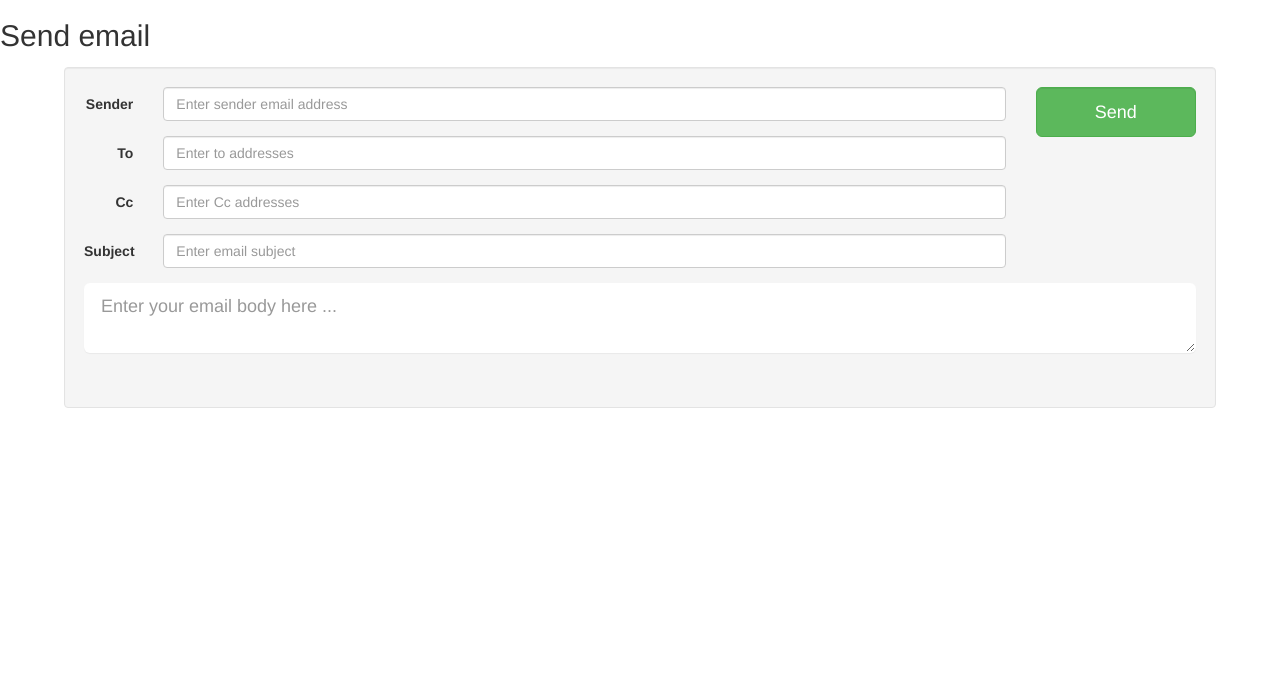
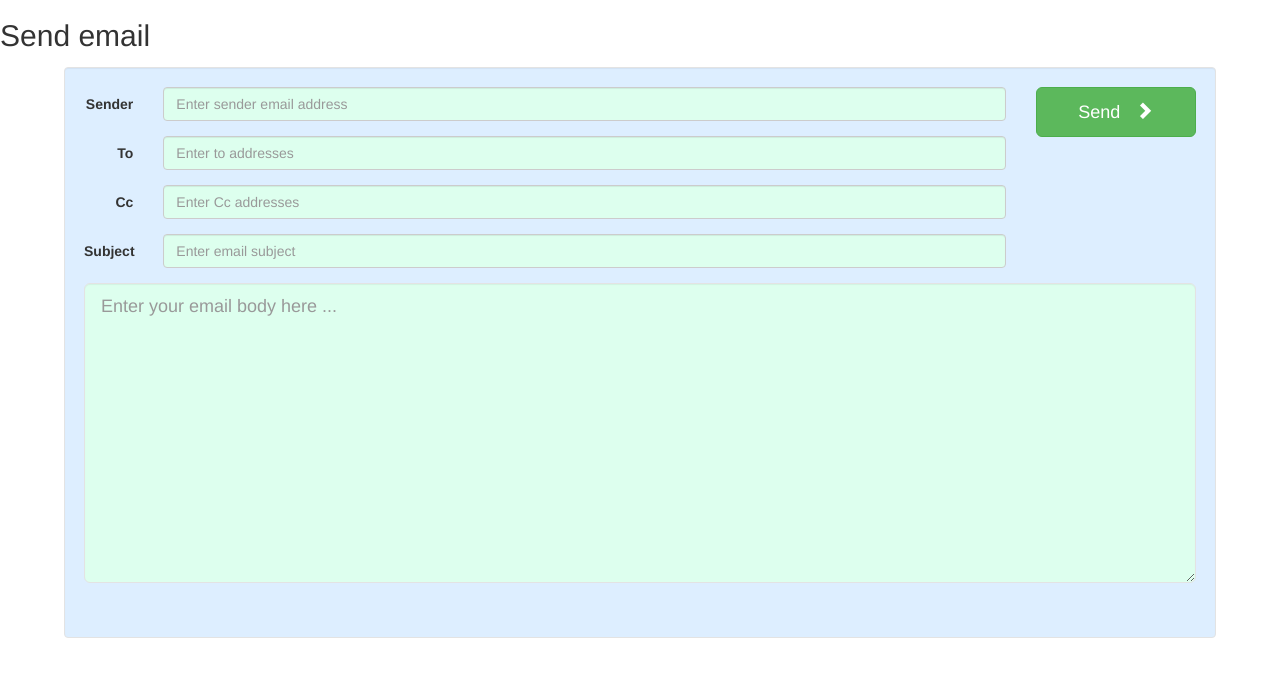
Before and after one commit to rajadg/Python, a Django app: page /simple/send_mail in a window 1280 px wide. Shown: the part 51-728 px from the top of the page. Run offline with Django 3.2, Linux system fonts and the light colour scheme; parts of the project's set-up code (start-up, migrations or seed data) failed here and were passed over; some libraries are stand-ins or nearby versions.

Commit message:
django01: correct email bootstrap template

```diff
--- a/django01/templates/simple/send_mail.html
+++ b/django01/templates/simple/send_mail.html
@@ -1,7 +1,8 @@
 {% extends 'bootstrap_template.html' %} {% block body %}
 <h2>Send email</h2>
-<div class='well'
-	style="position: relative; left: 5%; width: 90%; top: 5px; min-height: 60%;">
+<style>.form-control {background-color: #ddffee}</style>
+<div class='well bg-warn'
+	style="position: relative; left: 5%; width: 90%; top: 5px; min-height: 60%; background-color: #ddeeff">
 	<form class="form-horizontal" role="form" method="POST">
 		{% csrf_token %}
 		<div class='row'>
@@ -37,14 +38,14 @@
 				</div>
 			</div>
 			<div class="col-sm-2">
-				<button type="submit" class="form-control btn btn-lg btn-success btn-block" id="send"
-					name="send" value="send" style="height: 50px">Send</button>
+				<button type="submit" class="btn btn-lg btn-block btn-success " id="send"
+					name="send" value="send" style="height: 50px">Send &nbsp; <span class="glyphicon glyphicon-chevron-right"></span></button>
 			</div>
 		</div>
 		<div class="form-group form-group-lg">
 			<div class="col-sm-12">
-				<textarea name="body" id="body"
-					class="form-control panel text-default input-lg"
+				<textarea name="body" id="body" style="min-height: 300px; background-color: #ddffee"
+					class="form-control input-lg well bg-danger"
 					placeholder="Enter your email body here ...">{{body}}</textarea>
 			</div>
 		</div>
```
